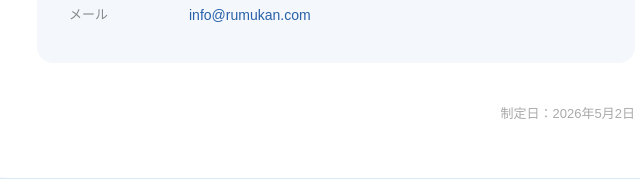
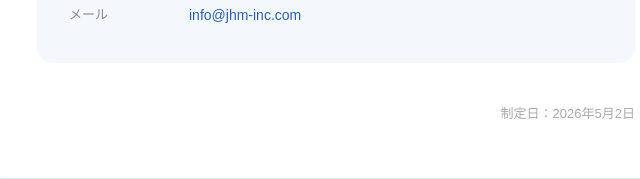
Before and after one commit to yumekohashimoto-byte/contact-form, a plain HTML site: page privacy-policy.html in a window 1280 px wide. Shown: the part 2289-2468 px from the top of the page, 304-944 px from the left. Drawn offline with Linux system fonts and the light colour scheme.

Commit message:
Update privacy-policy.html

```diff
--- a/privacy-policy.html
+++ b/privacy-policy.html
@@ -282,7 +282,7 @@
           </tr>
           <tr>
             <td>メール</td>
-            <td><a href="mailto:info@rumukan.com">info@rumukan.com</a></td>
+            <td><a href="mailto:info@jhm-inc.com">info@jhm-inc.com</a></td>
           </tr>
         </table>
       </div>
```
